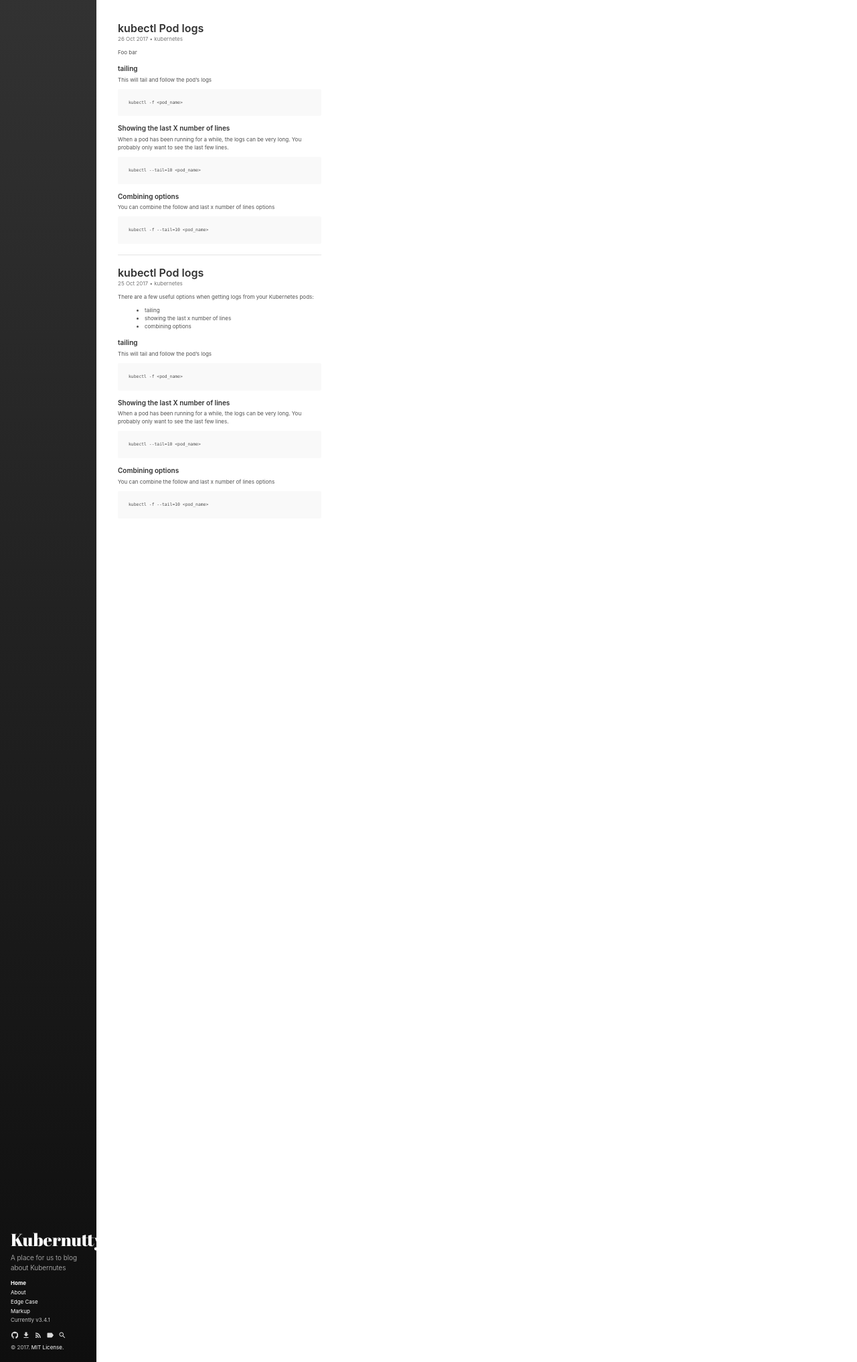
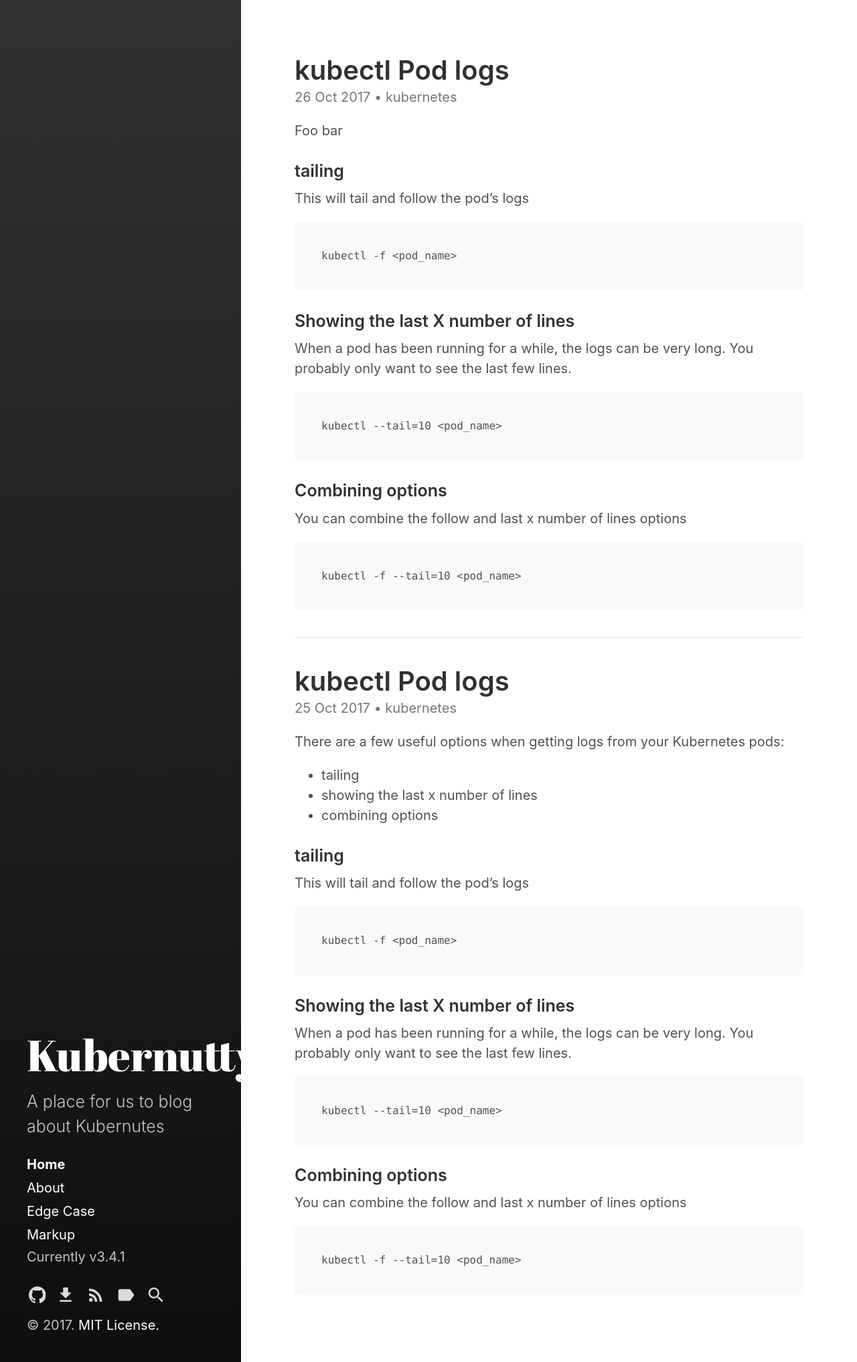
Before and after one commit to kubernutty/blog, a Jekyll site: the page built from index.html, in a window 1280 px wide. Shown: the whole page at 67% size. Built offline with Jekyll 4.4.1, drawn with Linux system fonts in a browser that asks for light colours; the list of posts is cut into pages by our own code.

Commit message:
changing font size

```diff
--- a/_sass/hydeout/_variables.scss
+++ b/_sass/hydeout/_variables.scss
@@ -32,7 +32,7 @@ $section-spacing: 2rem !default;
 $sidebar-width: 18rem !default;
 
 $large-breakpoint: 49rem !default;
-$large-font-size: 0.5rem !default;
+$large-font-size: 1.25rem !default;
 
 $box-shadow-size: 1px !default;
 $box-shadow-opacity: 0.16 !default;
```
